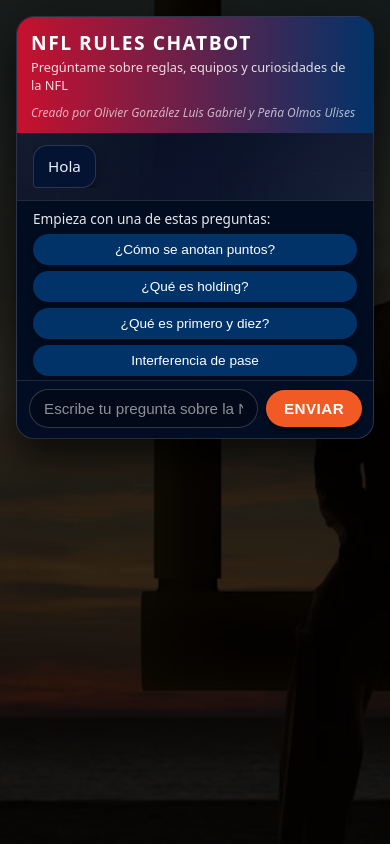
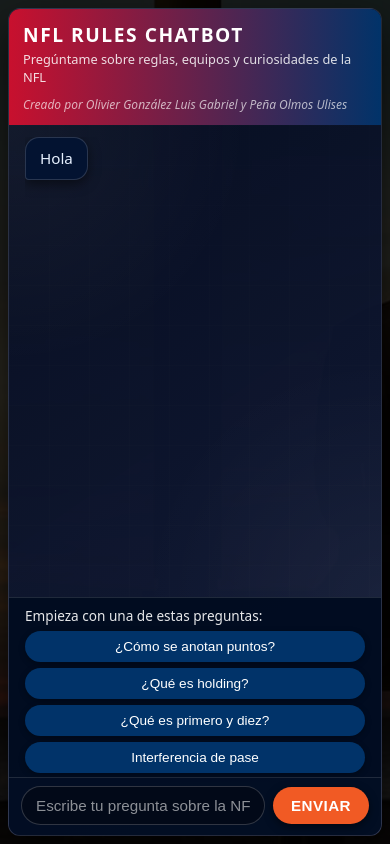
Before and after one commit to whoispinkman/nfl-chatbot, a website: page public/index.html in a window 390 px wide. Drawn offline with Linux system fonts and the light colour scheme.

Commit message:
Ajuste: scroll interno solo en ventana de chat

```diff
--- a/public/css/styles.css
+++ b/public/css/styles.css
@@ -8,6 +8,7 @@
   box-sizing: border-box;
 }
 
+/* Clave: la página ocupa 100% alto y NO tiene scroll */
 html,
 body {
   margin: 0;
@@ -15,6 +16,7 @@
   height: 100%;
   font-family: system-ui, -apple-system, BlinkMacSystemFont, "Segoe UI",
     sans-serif;
+  overflow: hidden; /* <- bloqueamos el scroll global */
 }
 
 /* Fondo con imagen tipo Super Bowl */
@@ -26,14 +28,15 @@
 }
 
 /* Capa oscura encima del fondo
-   IMPORTANTE: align-items:flex-start para que el chat quede arriba
-   y la página pueda hacer scroll si hace falta */
+   Ocupa SIEMPRE el alto de la ventana
+*/
 .app-wrapper {
-  min-height: 100vh;
+  height: 100vh;           /* <- altura fija de la ventana */
+  width: 100%;
   background: rgba(0, 0, 0, 0.78);
   display: flex;
   justify-content: center;
-  align-items: flex-start; /* <- antes estaba center, eso cortaba el contenido */
+  align-items: center;
   padding: 16px;
 }
 
@@ -41,16 +44,16 @@
    Contenedor principal del chat
    ========================= */
 
-/* IMPORTANTE:
-   - max-height:100vh para no exceder la pantalla.
-   - display:flex + flex-direction:column para que
-     el área de mensajes pueda tener scroll interno.
+/* Clave:
+   - height:100% para ocupar toda la altura disponible
+   - max-height:100% para no desbordar
+   - display:flex + flex-direction:column
 */
 .chat-container {
   width: 100%;
   max-width: 900px;
-  max-height: 100vh;
   height: 100%;
+  max-height: 100%;
   display: flex;
   flex-direction: column;
   background: linear-gradient(
@@ -60,7 +63,7 @@
   );
   border-radius: 18px;
   box-shadow: 0 18px 40px rgba(0, 0, 0, 0.7);
-  overflow: hidden;
+  overflow: hidden; /* ocultamos desbordes externos */
   border: 1px solid rgba(255, 255, 255, 0.12);
 }
 
@@ -74,6 +77,7 @@
   display: flex;
   flex-direction: column;
   gap: 4px;
+  flex-shrink: 0; /* no se encoge */
 }
 
 .chat-title h1 {
@@ -101,12 +105,11 @@
    Ventana de mensajes
    ========================= */
 
-/* OJO: chat-main es flex:1 y contiene chat-messages,
-   que tendrá el scroll interno.
+/* chat-main ocupa todo el espacio central disponible
+   entre el header y el footer
 */
-
 .chat-main {
-  flex: 1;
+  flex: 1;                 /* ocupa el espacio central */
   padding: 12px 16px;
   background-image: radial-gradient(
       circle at 0 0,
@@ -142,22 +145,21 @@
   opacity: 0.15;
 }
 
-/* Área con scroll de mensajes:
-   - flex:1 y min-height:0 son CLAVE en flexbox para que
-     el overflow funcione bien.
+/* ESTE ES EL CONTENEDOR QUE TENDRÁ SCROLL INTERNO
+   - flex:1 -> ocupa todo el alto disponible dentro de chat-main
+   - min-height:0 -> truco para que funcione overflow en flex
+   - overflow-y:auto -> scroll vertical SOLO aquí
 */
-
 .chat-messages {
   position: relative;
   flex: 1;
-  min-height: 0; /* <- truco para que pueda hacer scroll interno */
+  min-height: 0;
   overflow-y: auto;
   padding-right: 6px;
   display: flex;
   flex-direction: column;
   gap: 8px;
 
-  /* Scroll visible también en Firefox */
   scrollbar-width: thin;
   scrollbar-color: #f15a24 rgba(255, 255, 255, 0.08);
 }
@@ -227,6 +229,7 @@
   border-top: 1px solid rgba(255, 255, 255, 0.12);
   border-bottom: 1px solid rgba(255, 255, 255, 0.12);
   background: rgba(1, 12, 32, 0.95);
+  flex-shrink: 0; /* no se encoge */
 }
 
 .starters p {
@@ -272,6 +275,7 @@
 .chat-footer {
   padding: 8px 12px 10px;
   background: rgba(3, 14, 35, 0.98);
+  flex-shrink: 0; /* el footer NO se encoge, siempre visible */
 }
 
 .chat-form {
@@ -332,9 +336,12 @@
    ========================= */
 
 @media (max-width: 700px) {
+  .app-wrapper {
+    padding: 8px;
+  }
+
   .chat-container {
-    max-height: 100vh;
-    height: 100%;
+    border-radius: 12px;
   }
 
   .chat-header {
```
